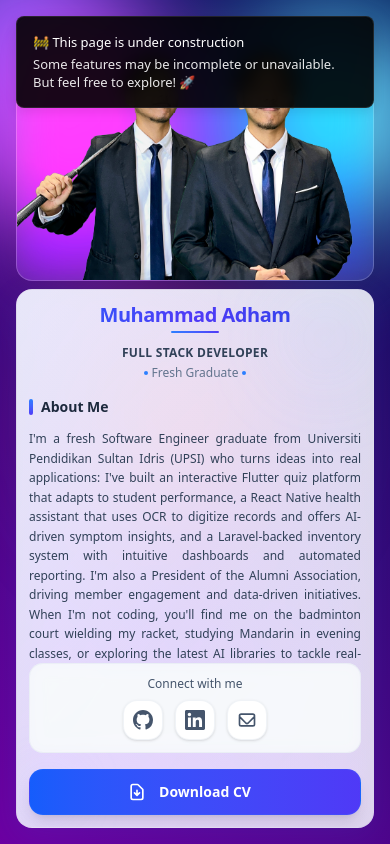
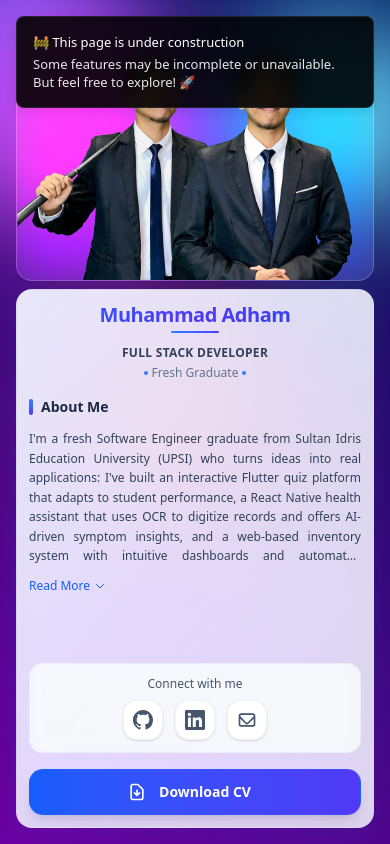
Before and after one commit to Am0605/portfolio---Next.js, a Next.js app: page / in a window 390 px wide. Built offline with nearby package versions, Linux system fonts and the light colour scheme.

Commit message:
Add expandable text feature in CentreSectionCard for mobile view

```diff
--- a/components/cards/CentreSectionCard.tsx
+++ b/components/cards/CentreSectionCard.tsx
@@ -1,6 +1,7 @@
 "use client";
 
 import { motion } from "framer-motion";
+import { useState } from "react";
 
 const childVariants = {
   hidden: { opacity: 0, y: 20, scale: 0.95 },
@@ -8,6 +9,11 @@ const childVariants = {
 };
 
 export const CentreSectionCard = () => {
+  const [isExpanded, setIsExpanded] = useState(false);
+
+  const toggleExpanded = () => {
+    setIsExpanded(!isExpanded);
+  };
   const handleDownloadCV = async () => {
     try {
       console.log('Download CV clicked'); // Debug log
@@ -121,10 +127,40 @@ export const CentreSectionCard = () => {
               <div className="w-1 h-4 bg-gradient-to-b from-blue-500 to-indigo-600 rounded-full mr-2 sm:hidden"></div>
               <h3 className="text-sm sm:text-lg font-bold text-slate-800">About Me</h3>
             </div>
-            <p className="text-xs text-justify sm:text-sm text-slate-700 leading-relaxed mb-4 sm:mb-4 line-clamp-none">
-              I'm a fresh Software Engineer graduate from Universiti Pendidikan Sultan Idris (UPSI) who turns ideas into real applications:
+
+            {/* Mobile: Expandable text */}
+            <div className="sm:hidden">
+              <p className={`text-xs text-justify text-slate-700 leading-relaxed mb-3 transition-all duration-300 ${
+                isExpanded ? 'line-clamp-none' : 'line-clamp-7'
+              }`}>
+                I'm a fresh Software Engineer graduate from Sultan Idris Education University (UPSI) who turns ideas into real applications:
+                I've built an interactive Flutter quiz platform that adapts to student performance, a React Native health assistant that uses OCR to digitize records and offers AI-driven symptom insights,
+                and a web-based inventory system with intuitive dashboards and automated reporting.
+                I'm also a President of the Alumni Association, driving member engagement and data-driven initiatives. When I'm not coding, you'll find me on the badminton court wielding my racket, studying Mandarin in evening classes, or exploring the latest AI libraries to tackle real-world challenges.
+              </p>
+
+              {/* Read More/Less Button */}
+              <button
+                onClick={toggleExpanded}
+                className="text-xs font-medium text-blue-600 hover:text-blue-800 transition-colors duration-200 flex items-center space-x-1 mb-4"
+              >
+                <span>{isExpanded ? 'Read Less' : 'Read More'}</span>
+                <svg
+                  className={`w-3 h-3 transition-transform duration-200 ${isExpanded ? 'rotate-180' : ''}`}
+                  fill="none"
+                  stroke="currentColor"
+                  viewBox="0 0 24 24"
+                >
+                  <path strokeLinecap="round" strokeLinejoin="round" strokeWidth={2} d="M19 9l-7 7-7-7" />
+                </svg>
+              </button>
+            </div>
+
+            {/* Desktop: Always show full text */}
+            <p className="hidden sm:block text-sm text-slate-700 leading-relaxed mb-4">
+              I'm a fresh Software Engineer graduate from Sultan Idris Education University (UPSI) who turns ideas into real applications:
               I've built an interactive Flutter quiz platform that adapts to student performance, a React Native health assistant that uses OCR to digitize records and offers AI-driven symptom insights,
-              and a Laravel-backed inventory system with intuitive dashboards and automated reporting.
+              and a web-based inventory system with intuitive dashboards and automated reporting.
               I'm also a President of the Alumni Association, driving member engagement and data-driven initiatives. When I'm not coding, you'll find me on the badminton court wielding my racket, studying Mandarin in evening classes, or exploring the latest AI libraries to tackle real-world challenges.
             </p>
           </div>
```
